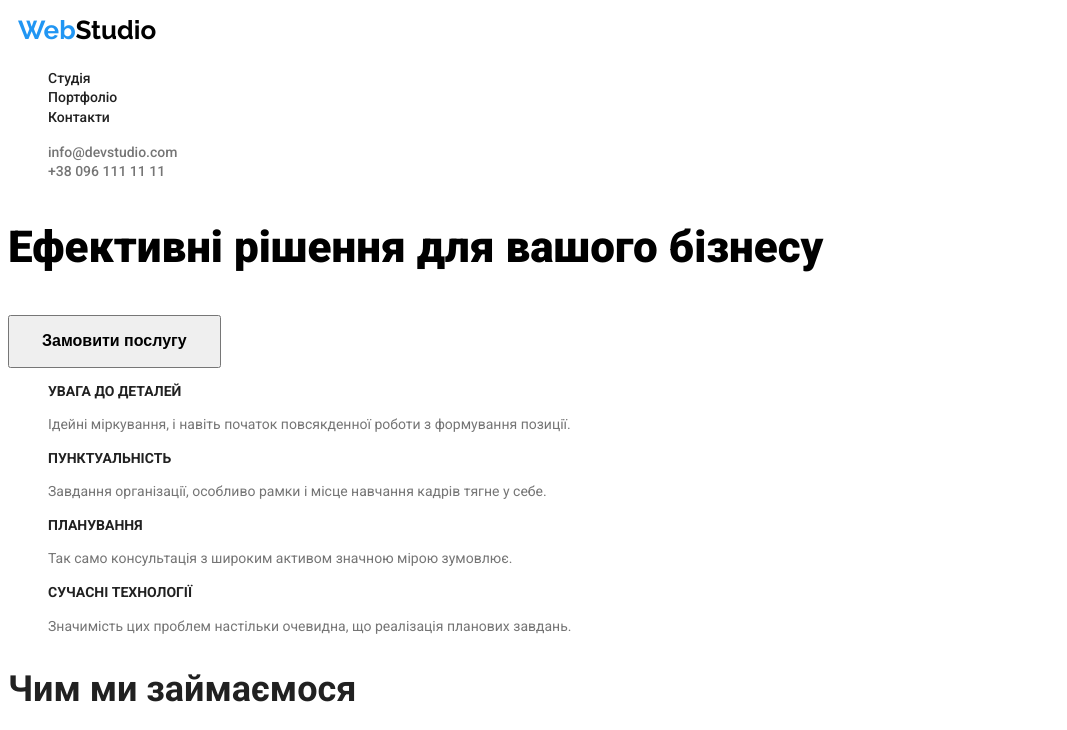
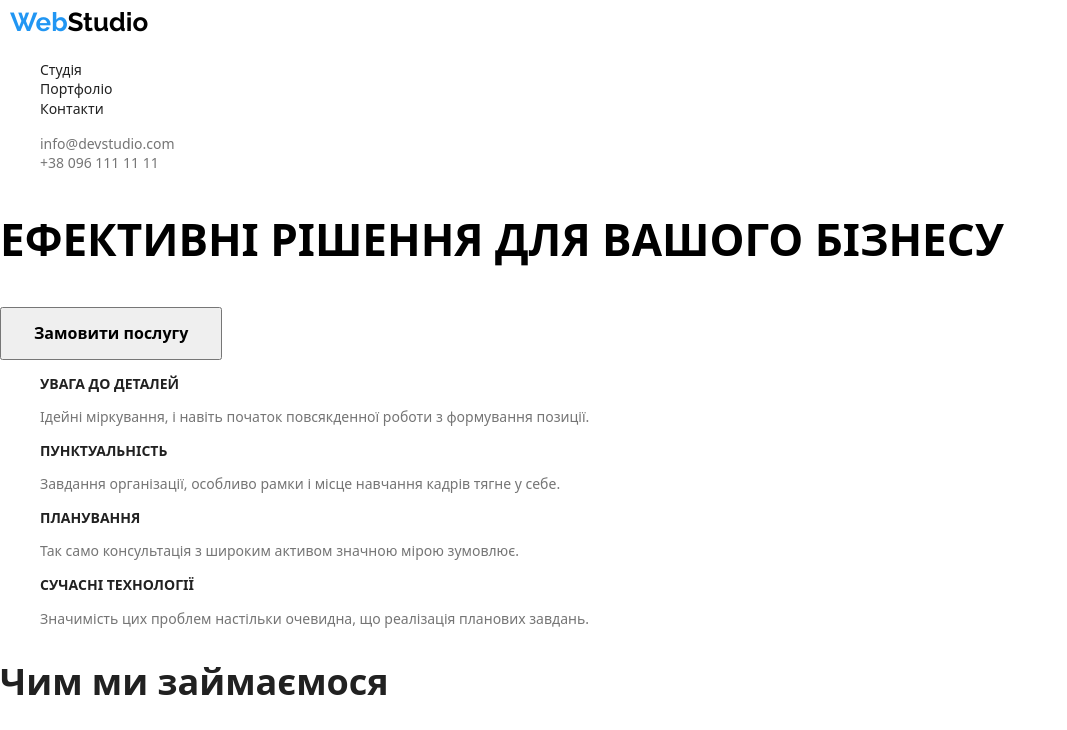
Before and after one commit to Illia-Os/goit-markup-hw-03, a plain HTML site: page index.html in a window 1280 px wide. Shown: the top 730 px of the page, without its empty margins (0-1067 px from the left). Drawn offline with Linux system fonts and the light colour scheme.

Commit message:
prettier update

```diff
--- a/index.html
+++ b/index.html
@@ -1,21 +1,24 @@
 <!DOCTYPE html>
 <html lang="en">
-<head>
-    <meta charset="UTF-8">
-    <meta http-equiv="X-UA-Compatible" content="IE=edge">
-    <meta name="viewport" content="width=device-width, initial-scale=1.0">
+  <head>
+    <meta charset="UTF-8" />
+    <meta http-equiv="X-UA-Compatible" content="IE=edge" />
+    <meta name="viewport" content="width=device-width, initial-scale=1.0" />
     <title>WebStudio</title>
-    <link rel="stylesheet" href="./css/styles.css">
-    <link rel="preconnect" href="https://fonts.googleapis.com">
-    <link rel="preconnect" href="https://fonts.gstatic.com" crossorigin>
-    <link href="https://fonts.googleapis.com/css2?family=Montserrat:wght@400;700&family=Raleway:wght@700&family=Roboto:wght@400;500;700;900&display=swap" rel="stylesheet">
-</head>
-<body>
-       <!-- Шапка -->
+    <link rel="stylesheet" href="./css/styles.css" />
+    <link rel="stylesheet" href="./css/modern-normalize.css" />
+    <link rel="preconnect" href="https://fonts.googleapis.com" />
+    <link rel="preconnect" href="https://fonts.gstatic.com" crossorigin />
+    <link
+      href="https://fonts.googleapis.com/css2?family=Montserrat:wght@400;700&family=Raleway:wght@700&family=Roboto:wght@400;500;700;900&display=swap"
+      rel="stylesheet"
+    />
+  </head>
+  <body>
+    <!-- Шапка -->
     <header>
       <nav>
-        <a class="logo" href="./index.html">
-          <span class="part-logo">Web</span>Studio</a>
+        <a class="logo" href="./index.html"> <span class="part-logo">Web</span>Studio</a>
         <ul class="point-hiden">
           <li><a class="navigation decoration" href="./index.html">Студія</a></li>
           <li><a class="navigation decoration" href="./portfolio.html">Портфоліо</a></li>
@@ -23,14 +26,20 @@
         </ul>
       </nav>
       <ul class="point-hiden">
-        <li><a class="contacts-header decoration" href="mailto:info@devstudio.com">info@devstudio.com</a></li>
-        <li><a class="contacts-header decoration" href="tel:+380961111111">+38 096 111 11 11</a></li>
+        <li>
+          <a class="contacts-header decoration" href="mailto:info@devstudio.com"
+            >info@devstudio.com</a
+          >
+        </li>
+        <li>
+          <a class="contacts-header decoration" href="tel:+380961111111">+38 096 111 11 11</a>
+        </li>
       </ul>
     </header>
     <!-- Контент -->
     <main>
       <section class="main-title">
-        <h1>Ефективні рішення для вашого бізнесу</h1>
+        <h1>ЕФЕКТИВНІ РІШЕННЯ ДЛЯ ВАШОГО БІЗНЕСУ</h1>
         <button type="button" class="button-style">Замовити послугу</button>
       </section>
 
@@ -39,19 +48,27 @@
         <ul class="point-hiden">
           <li>
             <h3 class="title-features">УВАГА ДО ДЕТАЛЕЙ</h3>
-            <p class="title-paragraph">Ідейні міркування, і навіть початок повсякденної роботи з формування позиції.</p>
+            <p class="title-paragraph">
+              Ідейні міркування, і навіть початок повсякденної роботи з формування позиції.
+            </p>
           </li>
           <li>
             <h3 class="title-features">ПУНКТУАЛЬНІСТЬ</h3>
-            <p class="title-paragraph">Завдання організації, особливо рамки і місце навчання кадрів тягне у себе.</p>
+            <p class="title-paragraph">
+              Завдання організації, особливо рамки і місце навчання кадрів тягне у себе.
+            </p>
           </li>
           <li>
             <h3 class="title-features">ПЛАНУВАННЯ</h3>
-            <p class="title-paragraph">Так само консультація з широким активом значною мірою зумовлює.</p>
+            <p class="title-paragraph">
+              Так само консультація з широким активом значною мірою зумовлює.
+            </p>
           </li>
           <li>
             <h3 class="title-features">СУЧАСНІ ТЕХНОЛОГІЇ</h3>
-            <p class="title-paragraph">Значимість цих проблем настільки очевидна, що реалізація планових завдань.</p>
+            <p class="title-paragraph">
+              Значимість цих проблем настільки очевидна, що реалізація планових завдань.
+            </p>
           </li>
         </ul>
       </section>
@@ -97,13 +114,24 @@
       <address>
         <ul class="point-hiden">
           <li>
-            <a class="title-address decoration" href="https://goo.gl/maps/E6FotYMbGwr5JEnZ7" target="_blank"
-            rel="noopener nofollow noreferrer">м. Київ, пр-т Лесі Українки, 26</a>
+            <a
+              class="title-address decoration"
+              href="https://goo.gl/maps/E6FotYMbGwr5JEnZ7"
+              target="_blank"
+              rel="noopener nofollow noreferrer"
+              >м. Київ, пр-т Лесі Українки, 26</a
+            >
           </li>
-          <li><a class="contacts-footer decoration" href="mailto:info@devstudio.com">info@devstudio.com</a></li>
-          <li><a class="contacts-footer decoration" href="tel:+380961111111">+38 096 111 11 11</a></li>
+          <li>
+            <a class="contacts-footer decoration" href="mailto:info@devstudio.com"
+              >info@devstudio.com</a
+            >
+          </li>
+          <li>
+            <a class="contacts-footer decoration" href="tel:+380961111111">+38 096 111 11 11</a>
+          </li>
         </ul>
       </address>
     </footer>
-</body>
+  </body>
 </html>
```
Also changed, not shown: portfolio.html (+1 -0 lines).
